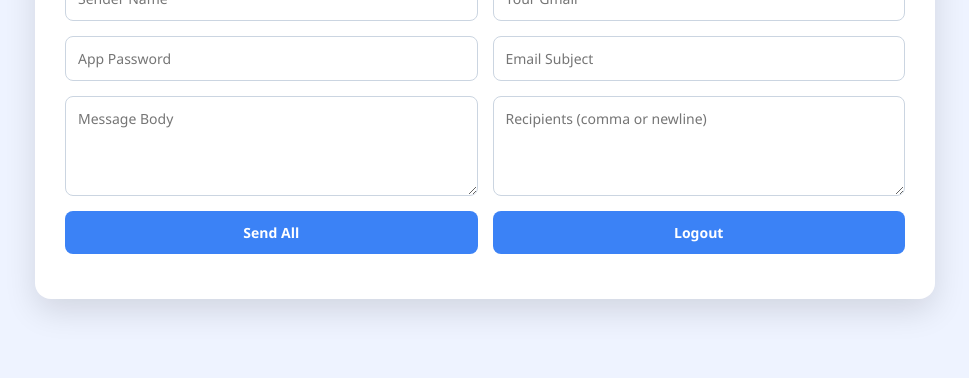
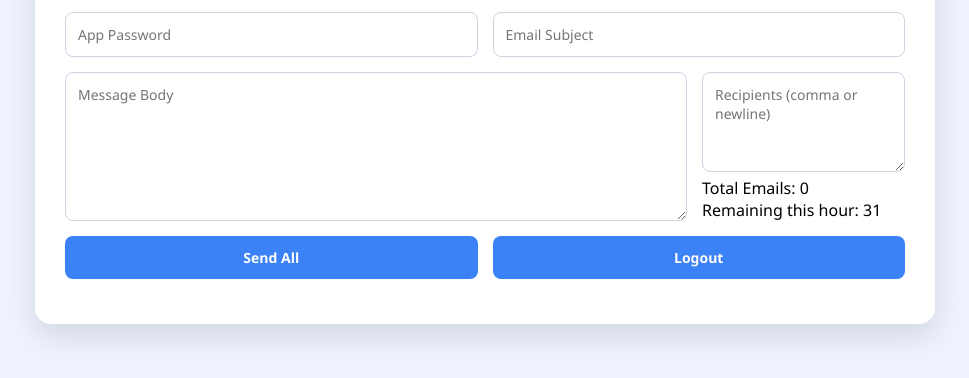
Before and after one commit to yatendra-jpg/Ydxjd_jds5d5zsrvds-disoska, a website: page public/launcher.html in a window 1280 px wide. Shown: the part 304-682 px from the top of the page, without its empty margins (155-1124 px from the left). Drawn offline with Linux system fonts and the light colour scheme.

Commit message:
Update launcher.html

```diff
--- a/public/launcher.html
+++ b/public/launcher.html
@@ -1,11 +1,12 @@
 <!DOCTYPE html>
-<html lang="en">
+<html>
 <head>
-<meta charset="UTF-8">
-<title>Fast Mail Launcher</title>
-<link rel="stylesheet" href="style.css">
+  <meta charset="UTF-8">
+  <title>Fast Mail Launcher</title>
+  <link rel="stylesheet" href="style.css">
 </head>
 <body>
+
 <div class="container">
   <h2>📧 Fast Mail Launcher</h2>
 
@@ -19,14 +20,21 @@
     <input id="subject" placeholder="Email Subject">
   </div>
 
-  <div class="row">
-    <textarea id="message" placeholder="Message Body"></textarea>
-    <textarea id="recipients" placeholder="Recipients (comma or newline)"></textarea>
+  <div class="row landscape-row">
+    <textarea id="message" class="bigbox" placeholder="Message Body"></textarea>
+
+    <div class="recipient-box">
+      <textarea id="recipients" class="bigbox" placeholder="Recipients (comma or newline)"></textarea>
+      <div class="small-info">
+        <span id="emailCount">Total Emails: 0</span><br>
+        <span id="remainingCount">Remaining this hour: 31</span>
+      </div>
+    </div>
   </div>
 
   <div class="row">
     <button id="sendBtn">Send All</button>
-    <button id="logoutBtn" title="Double-click to logout">Logout</button>
+    <button id="logoutBtn">Logout</button>
   </div>
 
   <p id="statusMessage"></p>
```
